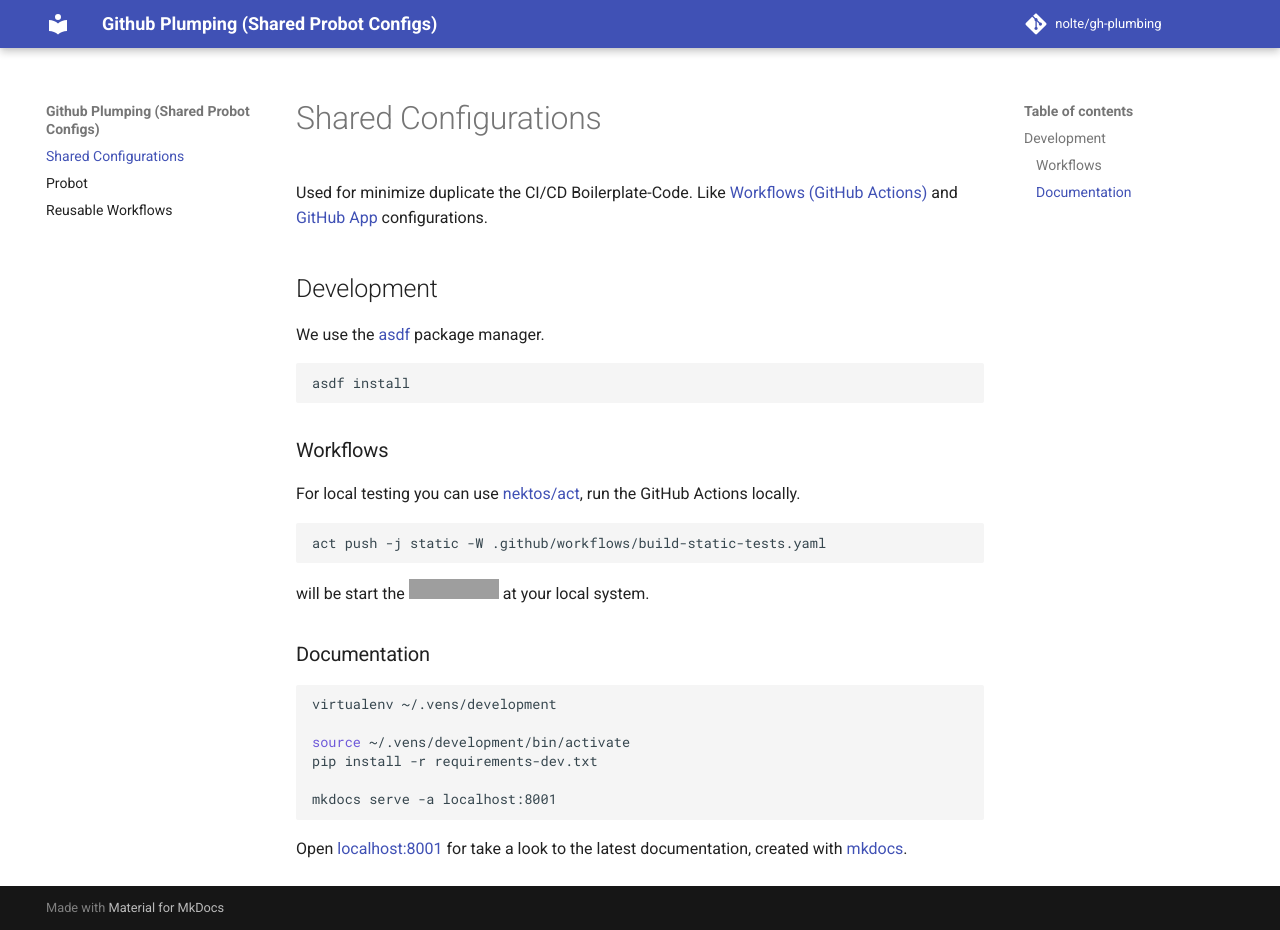
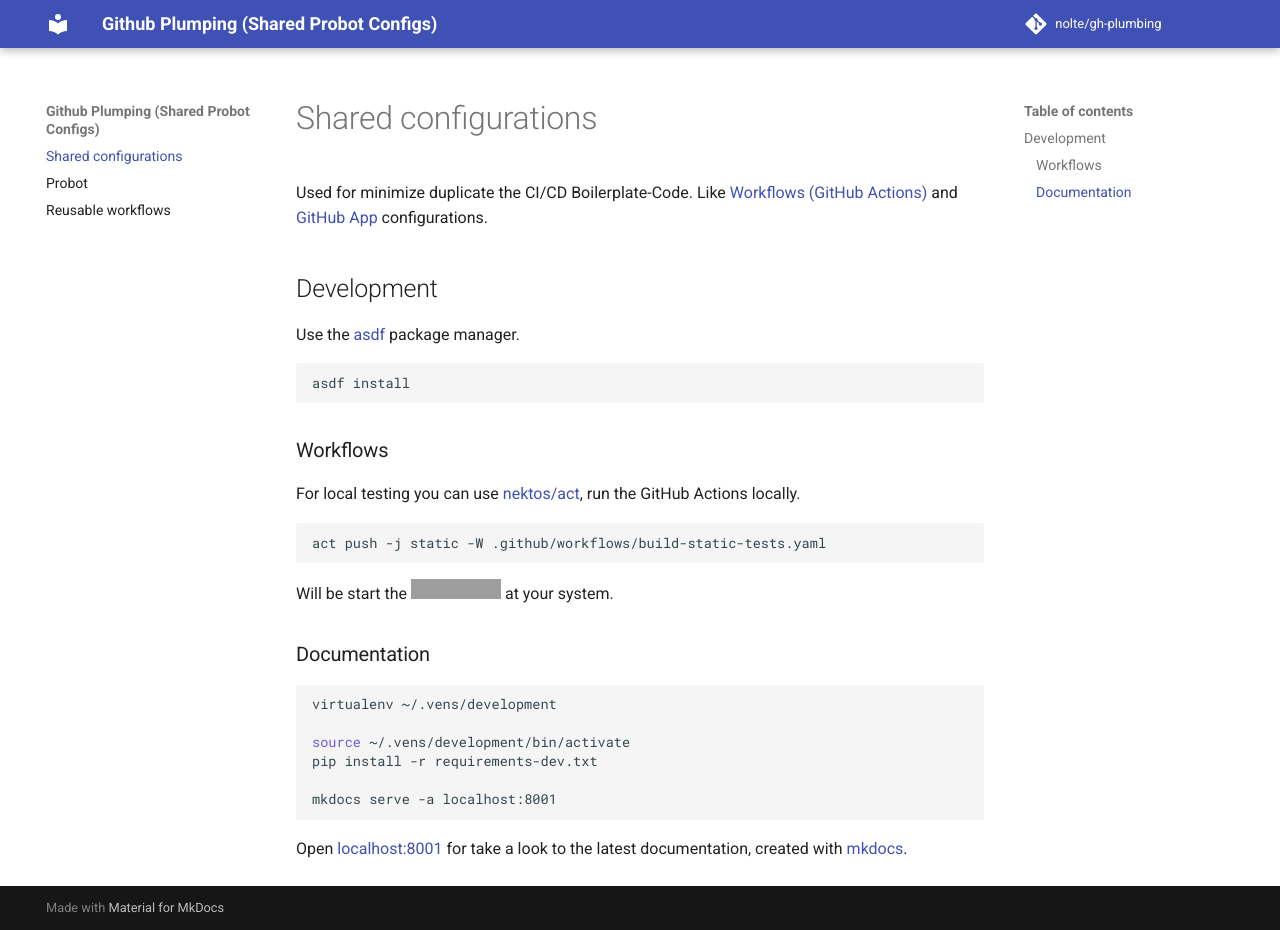
Before and after one commit to nolte/gh-plumbing, an MkDocs documentation site: the page built from docs/index.md, in a window 1280 px wide and 930 px high. Built offline with MkDocs 1.6.1 and Material for MkDocs 9.7.7, drawn with Linux system fonts in a browser that asks for light colours; comment, search, counter and statistics services are not loaded; grey boxes are pictures that could not be loaded.

Commit message:
spelling

````diff
--- a/README.md
+++ b/README.md
@@ -43,12 +44,12 @@
 | [settings](https://probot.github.io/apps/settings/)               | [probot/settings](https://github.com/probot/settings)                       | Configure GitHub Projects by Source.                                                                                |
 <!--td-probot-apps-end-->
 
-For More Inforation take a look to the GH Page, [gh-plumbing](http://nolte.github.io/gh-plumbing).
+For More information take a look to the GH Page, [gh-plumbing](http://nolte.github.io/gh-plumbing).
 
 ## Development
 
 <!--development-intro-start-->
-We use the [asdf](https://asdf-vm.com/) package manager.
+Use the [asdf](https://asdf-vm.com/) package manager.
 
 ```sh
 asdf install
@@ -62,7 +63,7 @@
 act push -j static -W .github/workflows/build-static-tests.yaml
 ```
 
-will be start the [![.github/workflows/build-static-tests.yaml](https://github.com/nolte/gh-plumbing/actions/workflows/build-static-tests.yaml/badge.svg)](https://github.com/nolte/gh-plumbing/actions/workflows/build-static-tests.yaml) at your local system.
+Will be start the [![.github/workflows/build-static-tests.yaml](https://github.com/nolte/gh-plumbing/actions/workflows/build-static-tests.yaml/badge.svg)](https://github.com/nolte/gh-plumbing/actions/workflows/build-static-tests.yaml) at your system.
 
 
 ### Documentation
@@ -81,7 +82,7 @@
 
 ### Task
 
-We use [go-task/task](https://github.com/go-task/task) as alias tooling.
+Use [go-task/task](https://github.com/go-task/task) as pre-configured command sets.
 
 ```sh
 task -l
--- a/docs/index.md
+++ b/docs/index.md
@@ -1,4 +1,4 @@
-# Shared Configurations
+# Shared configurations
 
 {%
    include-markdown "../README.md"
````
Also changed, not shown: other parts of README.md (+3 -2 lines), docs/probot.md (+8 -9 lines), docs/workflows.md (+2 -2 lines), .github/ISSUE_TEMPLATE/bug_report.md, .github/ISSUE_TEMPLATE/feature_request.md, 1 other file.
